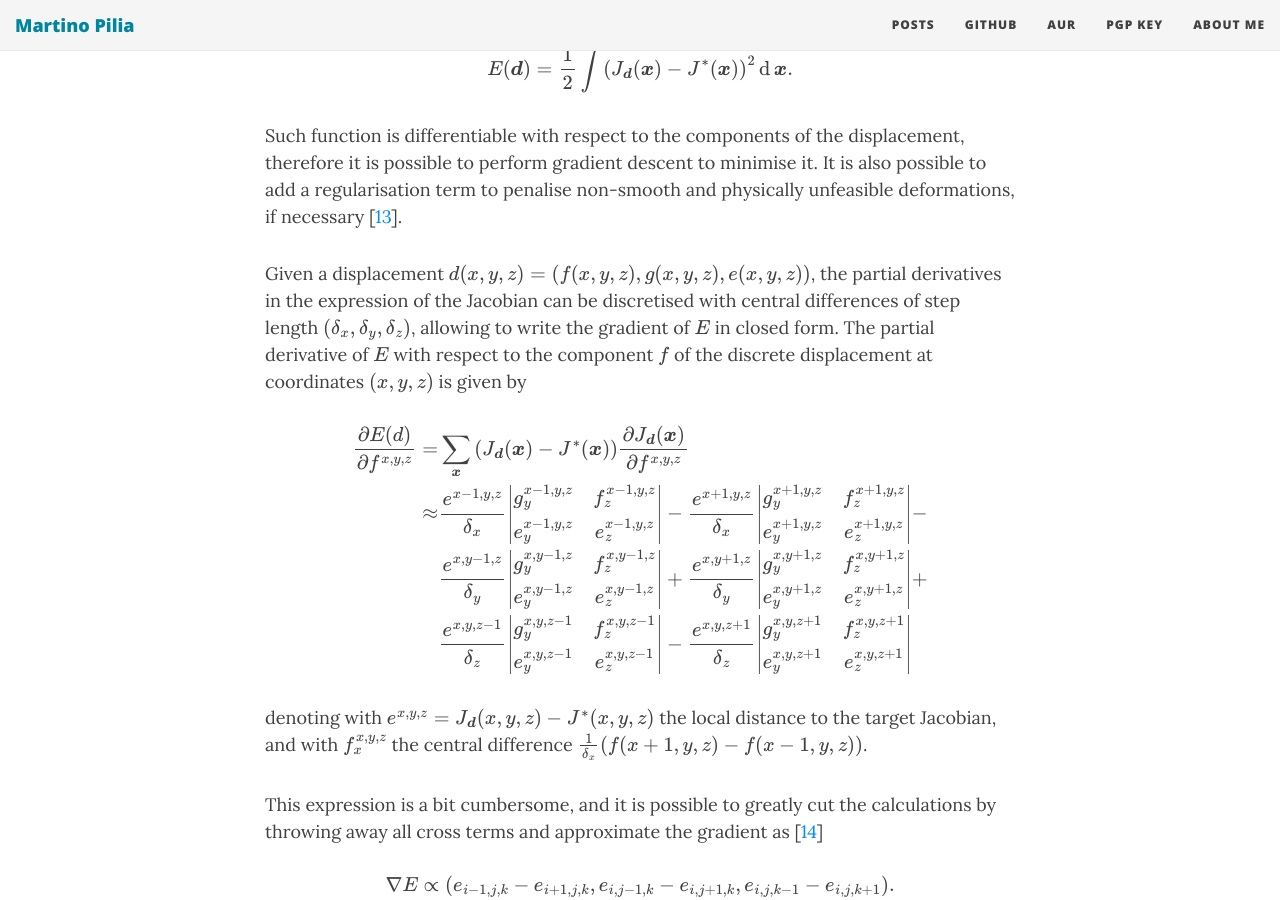
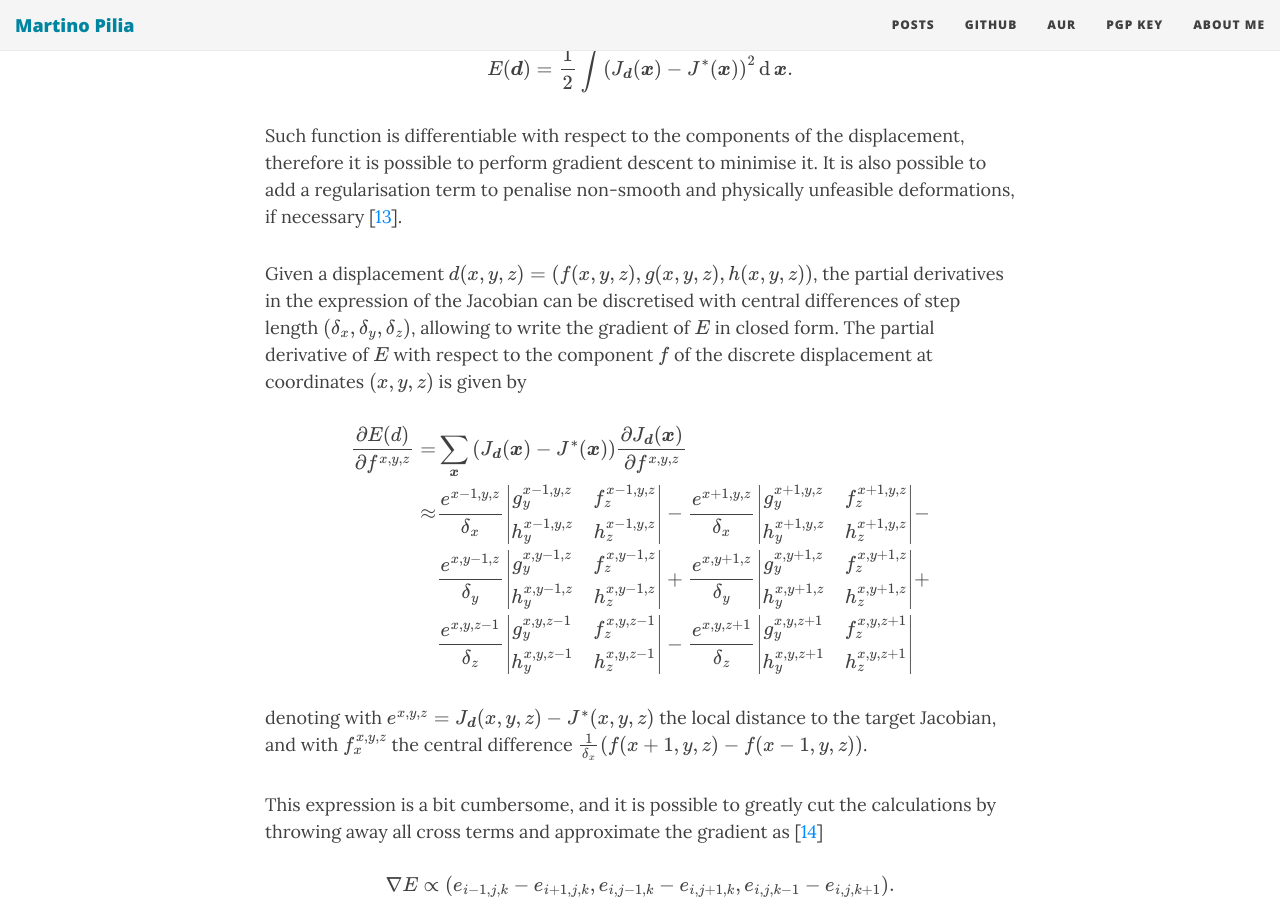
Before and after one commit to m-pilia/m-pilia.github.io, a Jekyll site: the page built from posts/_posts/2019-11-17-jacobian-registration.md, in a window 1280 px wide and 900 px high, scrolled down 8337 px. Built offline with Jekyll 4.4.1, drawn with Linux system fonts in a browser that asks for light colours; nearby versions of some CDN libraries; formulas are drawn with MathJax 3.

```diff
--- a/posts/_posts/2019-11-17-jacobian-registration.md
+++ b/posts/_posts/2019-11-17-jacobian-registration.md
@@ -315,7 +315,7 @@ displacement, therefore it is possible to perform gradient descent to minimise
 it. It is also possible to add a regularisation term to penalise non-smooth and
 physically unfeasible deformations, if necessary [[13](#13)].
 
-Given a displacement $$d(x,y,z) = \left(f(x,y,z), g(x,y,z), e(x,y,z) \right)$$,
+Given a displacement $$d(x,y,z) = \left(f(x,y,z), g(x,y,z), h(x,y,z) \right)$$,
 the partial derivatives in the expression of the Jacobian can be discretised
 with central differences of step length $$(\delta_x, \delta_y, \delta_z)$$,
 allowing to write the gradient of $$E$$ in closed form. The partial derivative
@@ -334,37 +334,37 @@ $$
         \approx&\frac{e^{x-1,y,z}}{\delta_x}
         \begin{vmatrix}
             g_y^{x-1,y,z}  &  f_z^{x-1,y,z} \\
-            e_y^{x-1,y,z}  &  e_z^{x-1,y,z} \\
+            h_y^{x-1,y,z}  &  h_z^{x-1,y,z} \\
         \end{vmatrix}
         -
         \frac{e^{x+1,y,z}}{\delta_x}
         \begin{vmatrix}
             g_y^{x+1,y,z}  &  f_z^{x+1,y,z} \\
-            e_y^{x+1,y,z}  &  e_z^{x+1,y,z} \\
+            h_y^{x+1,y,z}  &  h_z^{x+1,y,z} \\
         \end{vmatrix}
         - \\
         &\frac{e^{x,y-1,z}}{\delta_y}
         \begin{vmatrix}
             g_y^{x,y-1,z}  &  f_z^{x,y-1,z} \\
-            e_y^{x,y-1,z}  &  e_z^{x,y-1,z} \\
+            h_y^{x,y-1,z}  &  h_z^{x,y-1,z} \\
         \end{vmatrix}
         +
         \frac{e^{x,y+1,z}}{\delta_y}
         \begin{vmatrix}
             g_y^{x,y+1,z}  &  f_z^{x,y+1,z} \\
-            e_y^{x,y+1,z}  &  e_z^{x,y+1,z} \\
+            h_y^{x,y+1,z}  &  h_z^{x,y+1,z} \\
         \end{vmatrix}
         + \\
         &\frac{e^{x,y,z-1}}{\delta_z}
         \begin{vmatrix}
             g_y^{x,y,z-1}  &  f_z^{x,y,z-1} \\
-            e_y^{x,y,z-1}  &  e_z^{x,y,z-1} \\
+            h_y^{x,y,z-1}  &  h_z^{x,y,z-1} \\
         \end{vmatrix}
         -
         \frac{e^{x,y,z+1}}{\delta_z}
         \begin{vmatrix}
             g_y^{x,y,z+1}  &  f_z^{x,y,z+1} \\
-            e_y^{x,y,z+1}  &  e_z^{x,y,z+1} \\
+            h_y^{x,y,z+1}  &  h_z^{x,y,z+1} \\
         \end{vmatrix}
 \end{align*}
 $$
```
